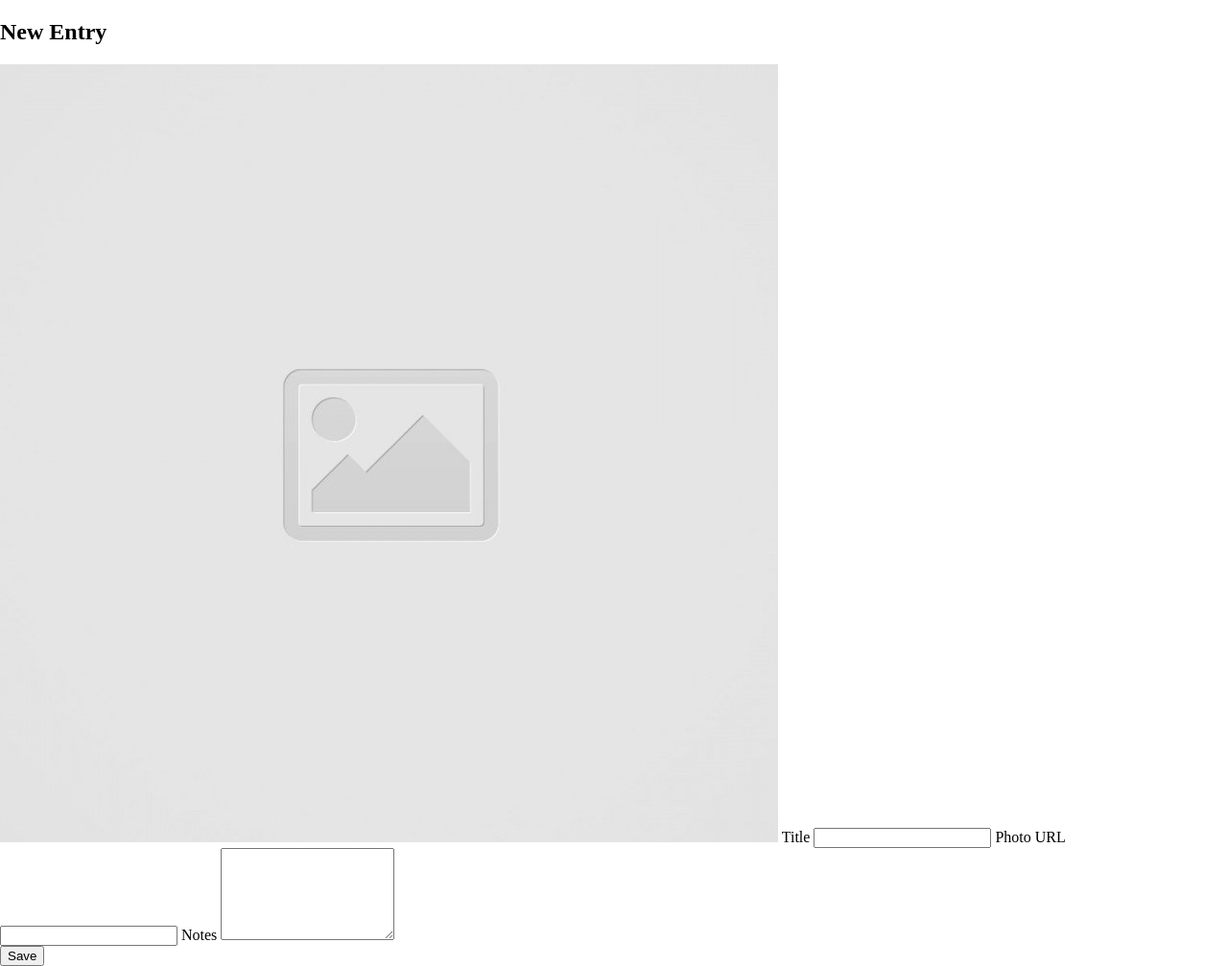
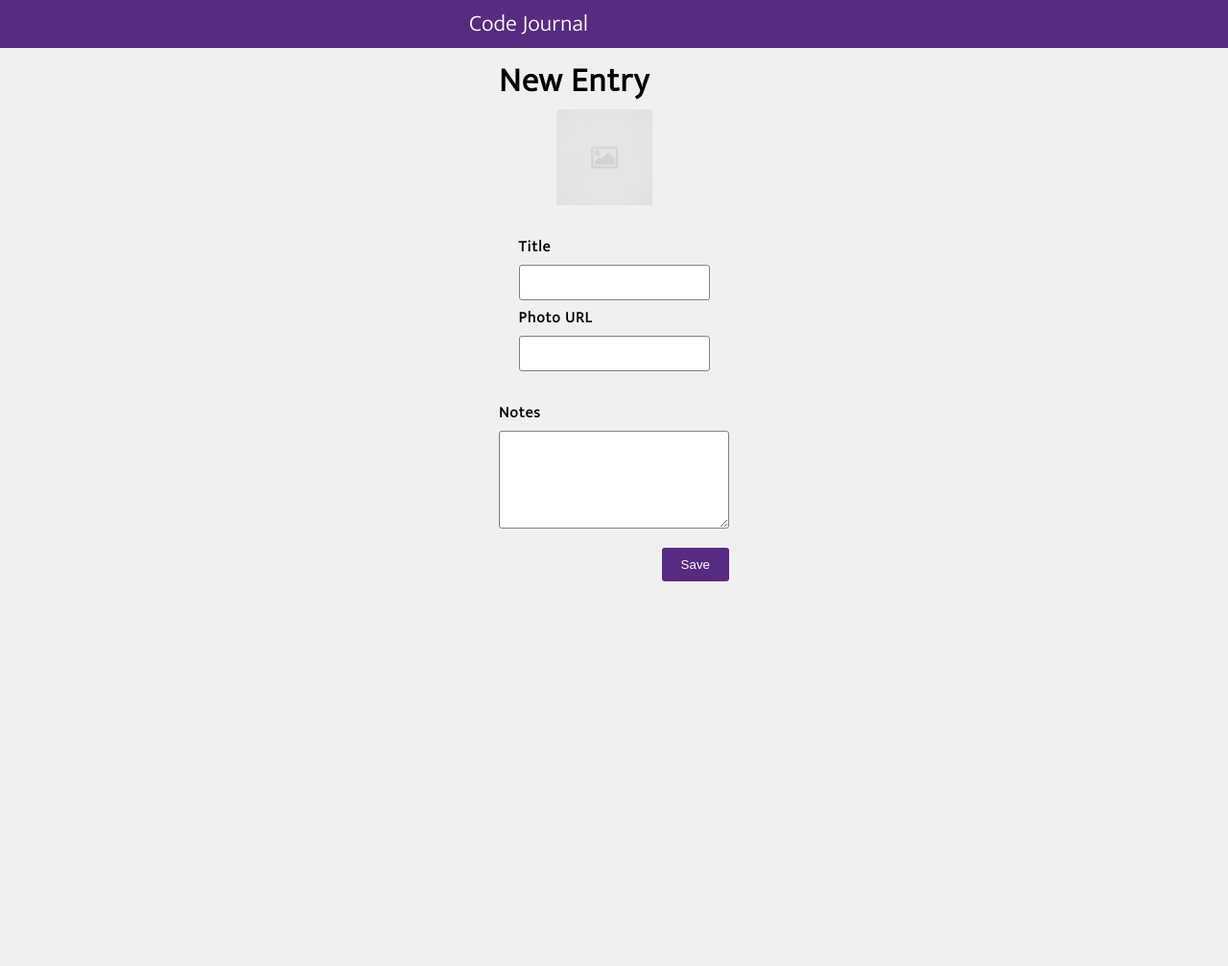
Before and after one commit to PaulGlorioso/code-journal, a website: page index.html in a window 1280 px wide. Shown: the whole page at 96% size. After the commit the page ends 800 px from the top, so only its background shows below. Drawn offline with Linux system fonts and the light colour scheme.

Commit message:
Added classes to some elements for css styling, added cssrules sets for both mobile view and pc view, styled page to match example.

```diff
--- a/css/styles.css
+++ b/css/styles.css
@@ -0,0 +1,140 @@
+body {
+  background-color: #f0f0f0;
+}
+
+.font-family-mukta {
+  font-family: Mukta, sans-serif;
+}
+
+header {
+  display: flex;
+  align-items: center;
+  justify-content: flex-start;
+  background-color: #562b81;
+  width: 100%;
+  padding-left: 5%;
+}
+
+header > h2 {
+  color: white;
+  font-weight: 100;
+  margin: 5px 0;
+}
+
+form > h1 {
+  letter-spacing: 1px;
+  font-size: 35px;
+  margin: 0;
+}
+
+img {
+  width: 100%;
+  border: 0 solid white;
+  border-radius: 5px;
+}
+
+form {
+  display: flex;
+  flex-direction: column;
+  padding: 5px 20px;
+}
+
+label {
+  font-family: Mukta, sans-serif;
+  font-weight: bold;
+  padding: 5px 0;
+  letter-spacing: 1px;
+}
+
+input {
+  border: 1px solid gray;
+  border-radius: 3px;
+  padding: 10px;
+  font-family: sans-serif;
+}
+
+input:focus {
+  border: 5px solid #562b81;
+}
+
+textarea {
+  padding: 5px;
+  font-family: sans-serif;
+  border: 1px solid gray;
+  border-radius: 3px;
+}
+
+textarea:focus {
+  border: 5px solid #562b81;
+}
+
+.submit {
+  display: flex;
+  align-items: center;
+  justify-content: flex-end;
+  padding-top: 20px;
+}
+
+button {
+  background-color: #562b81;
+  color: white;
+  border: 0 solid white;
+  border-radius: 3px;
+  padding: 10px 20px;
+}
+
+.column-2 {
+  display: flex;
+  flex-direction: column;
+}
+
+@media screen and (min-width: 800px) {
+  header {
+    display: flex;
+    align-items: center;
+    justify-content: flex-start;
+  }
+
+  header > h2 {
+    margin-left: 425px;
+  }
+
+  form {
+    display: flex;
+    justify-content: center;
+    flex-direction: row;
+    flex-wrap: wrap;
+    margin-left: 500px;
+    margin-right: 500px;
+  }
+
+  form > h1 {
+    width: 100%;
+  }
+
+  form > img {
+    width: 50%;
+    padding-right: 20px;
+    border: 1 solid #f0f0f0;
+    border-radius: 5px;
+  }
+
+  label {
+    width: 100%;
+  }
+
+  textarea {
+    width: 100%;
+  }
+
+  .column-2 {
+    display: flex;
+    flex-direction: column;
+    flex-basis: 50%;
+    padding-bottom: 25px;
+  }
+
+  .submit {
+    width: 100%;
+  }
+}
--- a/index.html
+++ b/index.html
@@ -13,19 +13,23 @@
   <link rel="stylesheet" href="css/reset.css">
   <link rel="stylesheet" href="css/layout.css">
   <link rel="stylesheet" href="css/styles.css">
+  <link href="https://fonts.googleapis.com/css2?family=Mukta:wght@300&display=swap" rel="stylesheet">
 </head>
 <body>
   <header>
+    <h2 class="font-family-mukta">Code Journal</h2>
   </header>
   <main>
     <div data-view="entry-form">
       <form>
-        <h2>New Entry</h2>
-        <img src="/images/placeholder-image-square.jpg" alt="placeholder image">
-        <label for="title">Title</label>
-        <input required name="title" type="text">
-        <label for="photo">Photo URL</label>
-        <input required name="photo" type="url">
+        <h1 class="font-family-mukta">New Entry</h1>
+        <img class="photoholder column-2" src="/images/placeholder-image-square.jpg" alt="placeholder-image">
+        <div class="column-2">
+          <label for="title">Title</label>
+          <input required name="title" type="text">
+          <label for="photo">Photo URL</label>
+          <input required name="photo" type="url">
+        </div>
         <label for="notes">Notes</label>
         <textarea required name="notes" rows="6"></textarea>
         <div class="submit">
```
